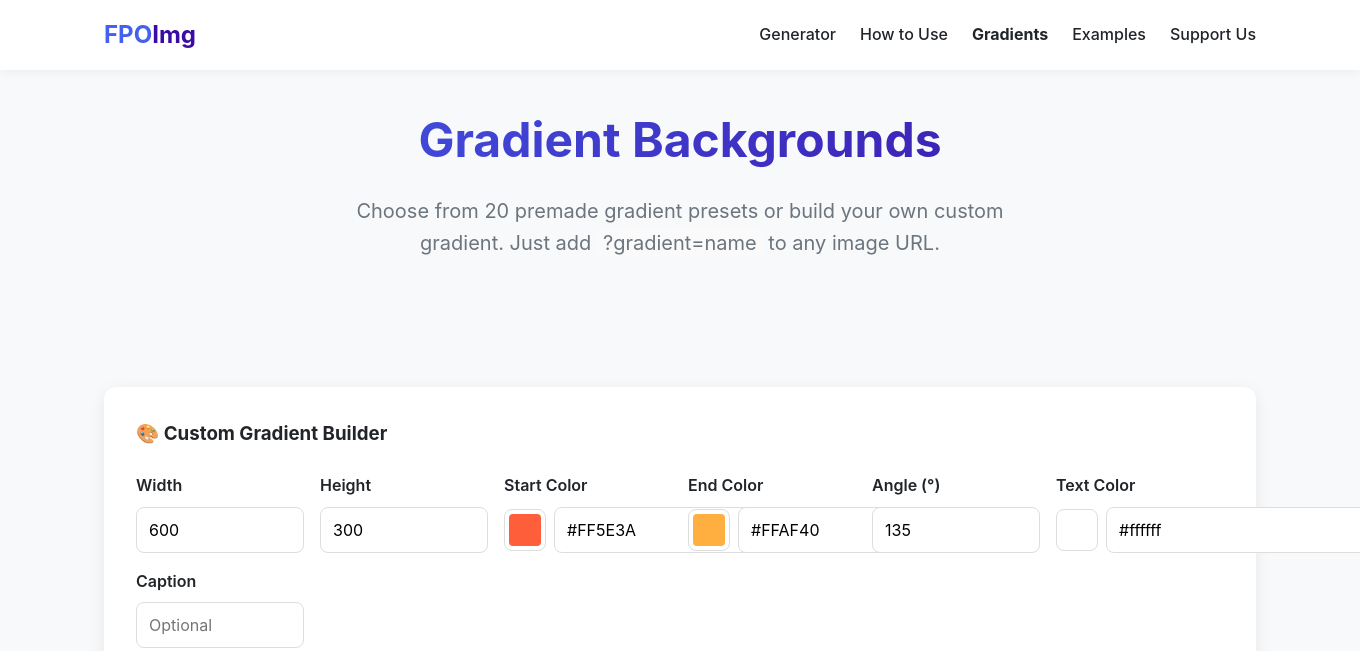
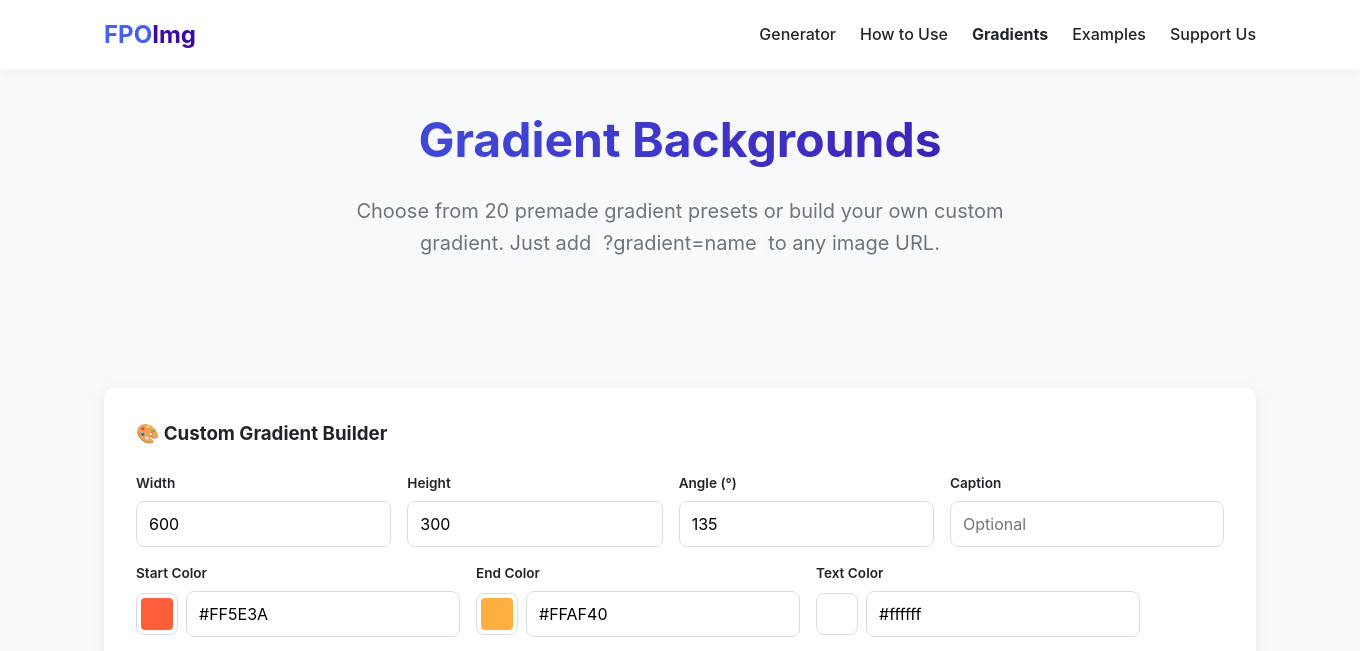
Before and after one commit to kylehayes/fpoimg, a Flask app: page /gradients in a window 1360 px wide; the page is wider, and only the part inside the window is pictured. Shown: the top 651 px of that part. Run offline with Flask 3, Linux system fonts and the light colour scheme.

Commit message:
fix: gradient builder input layout
- Split inputs into two rows: dimensions/settings on top, colors below
- Top row: width, height, angle, caption (4 cols on desktop, 2 on mobile)
- Color row: start, end, text color (3 cols on desktop, 2 on mobile)
- Prevents color-input-groups from being squished into narrow cells

```diff
--- a/templates/gradients.html
+++ b/templates/gradients.html
@@ -93,9 +93,21 @@
         }
         .builder-controls {
             display: grid;
-            grid-template-columns: repeat(auto-fill, minmax(160px, 1fr));
+            grid-template-columns: repeat(2, 1fr);
             gap: 1rem;
-            margin-bottom: 1.5rem;
+            margin-bottom: 1rem;
+        }
+        @media (min-width: 768px) {
+            .builder-controls {
+                grid-template-columns: repeat(4, 1fr);
+            }
+            .builder-controls:last-of-type {
+                grid-template-columns: repeat(3, 1fr);
+            }
+        }
+        .builder-controls .control-group label {
+            font-size: 0.85rem;
+            margin-bottom: 0.4rem;
         }
         .builder-preview {
             border-radius: 8px;
@@ -178,6 +190,16 @@
                         <input type="number" id="b-height" value="300" min="10" max="5000">
                     </div>
                     <div class="control-group">
+                        <label for="b-angle">Angle (°)</label>
+                        <input type="number" id="b-angle" value="135" min="0" max="360">
+                    </div>
+                    <div class="control-group">
+                        <label for="b-caption">Caption</label>
+                        <input type="text" id="b-caption" value="" placeholder="Optional">
+                    </div>
+                </div>
+                <div class="builder-controls">
+                    <div class="control-group">
                         <label for="b-color1">Start Color</label>
                         <div class="color-input-group">
                             <input type="color" id="b-color1-picker" value="#FF5E3A" class="color-picker">
@@ -192,19 +214,11 @@
                         </div>
                     </div>
                     <div class="control-group">
-                        <label for="b-angle">Angle (°)</label>
-                        <input type="number" id="b-angle" value="135" min="0" max="360">
-                    </div>
-                    <div class="control-group">
                         <label for="b-text-color">Text Color</label>
                         <div class="color-input-group">
                             <input type="color" id="b-text-color-picker" value="#ffffff" class="color-picker">
                             <input type="text" id="b-text-color" value="#ffffff" placeholder="#ffffff">
                         </div>
-                    </div>
-                    <div class="control-group">
-                        <label for="b-caption">Caption</label>
-                        <input type="text" id="b-caption" value="" placeholder="Optional">
                     </div>
                 </div>
                 <div class="builder-preview">
```
